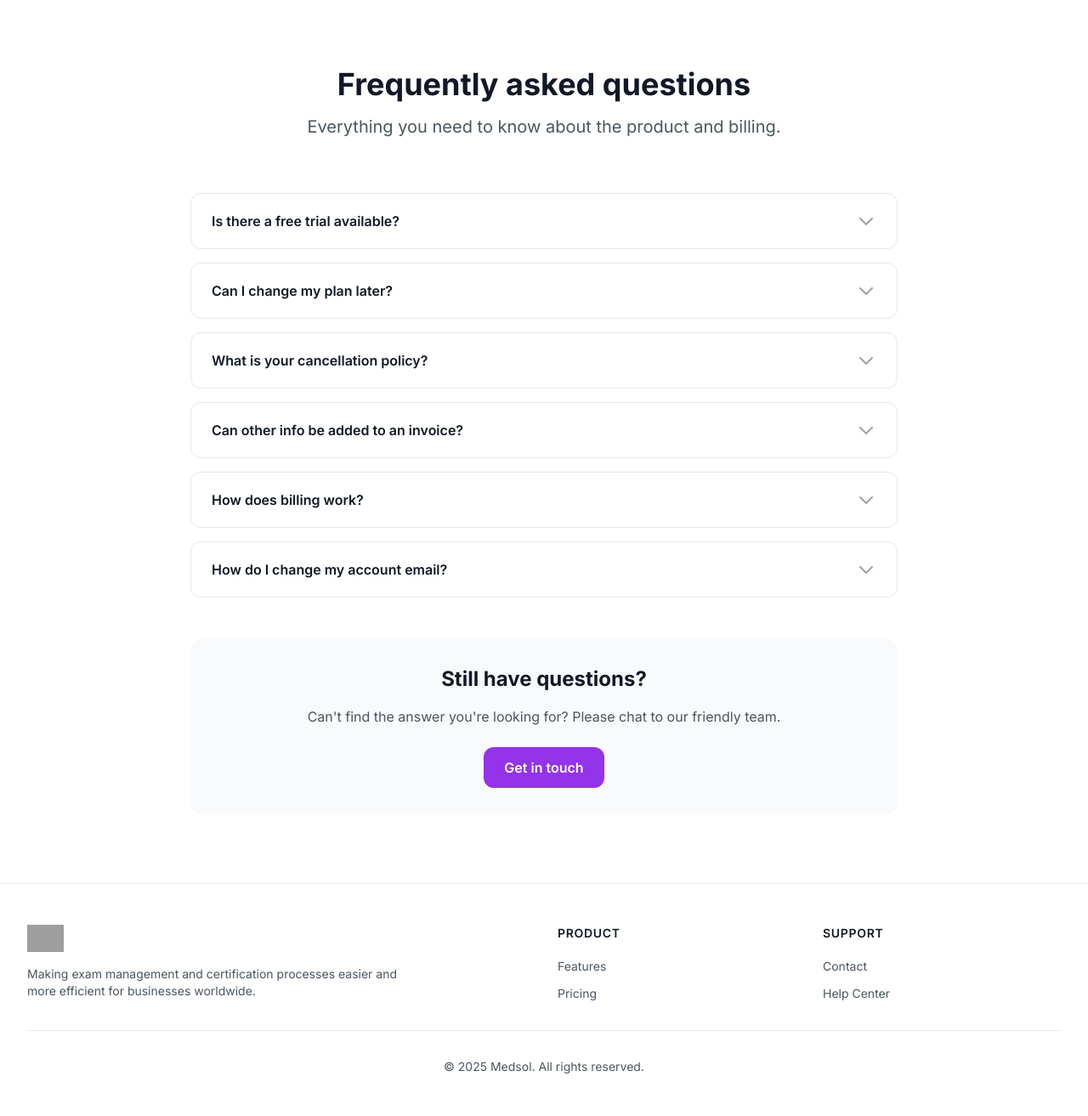
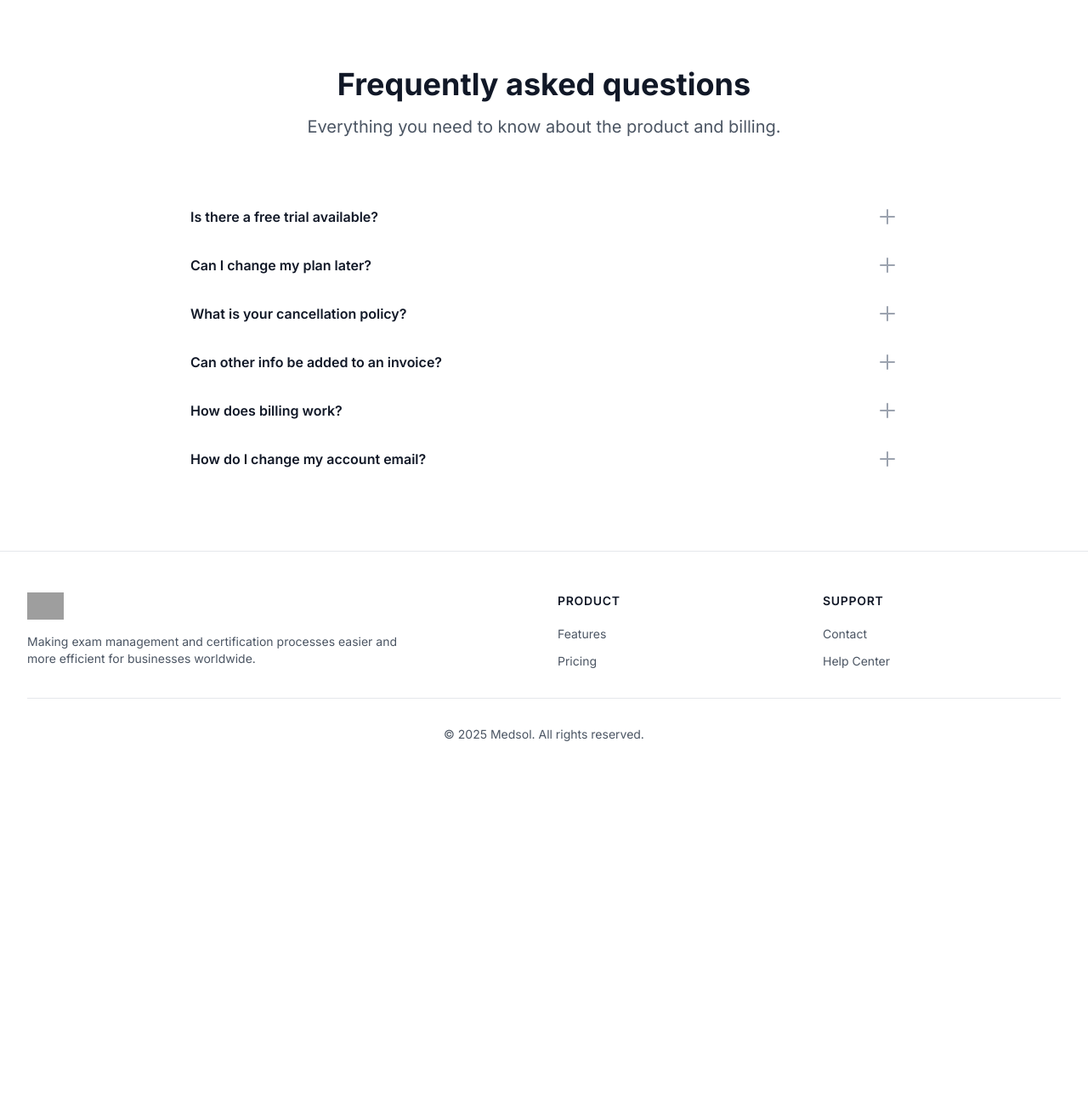
Before and after one commit to beingscorpion/Medi-, a Django app: page / in a window 1280 px wide. Shown: the part 3418-4731 px from the top of the page at 85% size. After the commit the page ends 4290 px from the top, so only its background shows below. Run offline with Django 5.2, Linux system fonts and the light colour scheme; style sheets or scripts are compiled from the project's sources; grey boxes are pictures that could not be loaded.

Commit message:
FAQ Done

```diff
--- a/templates/index.html
+++ b/templates/index.html
@@ -324,97 +324,123 @@
             </p>
         </div>
 
-        <div class="space-y-4">
-            <!-- FAQ Item 1 -->
-            <div class="bg-white border border-gray-200 rounded-xl overflow-hidden">
-                <button class="faq-button w-full px-6 py-5 text-left flex items-center justify-between hover:bg-gray-50 transition-colors duration-200" onclick="toggleFAQ(this)">
-                    <span class="font-semibold text-gray-900">Is there a free trial available?</span>
-                    <svg class="faq-icon w-6 h-6 text-gray-400 transform transition-transform duration-200" fill="none" stroke="currentColor" viewBox="0 0 24 24">
-                        <path stroke-linecap="round" stroke-linejoin="round" stroke-width="2" d="M19 9l-7 7-7-7"></path>
+    <!-- FAQ List -->
+    <div class="divide-y divide-transparent">
+
+      <!-- Item 1 -->
+      <div class="py-4">
+        <button onclick="toggleFAQ(this)"
+          class="w-full flex justify-between items-center text-left">
+          <span class="text-gray-900 font-semibold">Is there a free trial available?</span>
+          <svg class="w-6 h-6 text-gray-400 transition-transform duration-200"
+            fill="none" stroke="currentColor" viewBox="0 0 24 24">
+            <path stroke-linecap="round" stroke-linejoin="round" stroke-width="2"
+              d="M12 4v16m8-8H4" />
           </svg>
         </button>
-                <div class="faq-content px-6 pb-5 text-gray-600 hidden">
-                    <p>Yes, you can try us for free for 30 days. If you want, we'll provide you with a free, personalized 30-minute onboarding call to get you up and running as soon as possible.</p>
+        <div class="mt-3 text-gray-600 hidden">
+          Yes, you can try us free for 30 days. If you want, we’ll also provide a free, personalized 30-minute onboarding call.
         </div>
       </div>
 
-            <!-- FAQ Item 2 -->
-            <div class="bg-white border border-gray-200 rounded-xl overflow-hidden">
-                <button class="faq-button w-full px-6 py-5 text-left flex items-center justify-between hover:bg-gray-50 transition-colors duration-200" onclick="toggleFAQ(this)">
-                    <span class="font-semibold text-gray-900">Can I change my plan later?</span>
-                    <svg class="faq-icon w-6 h-6 text-gray-400 transform transition-transform duration-200" fill="none" stroke="currentColor" viewBox="0 0 24 24">
-                        <path stroke-linecap="round" stroke-linejoin="round" stroke-width="2" d="M19 9l-7 7-7-7"></path>
+      <!-- Item 2 -->
+      <div class="py-4">
+        <button onclick="toggleFAQ(this)"
+          class="w-full flex justify-between items-center text-left">
+          <span class="text-gray-900 font-semibold">Can I change my plan later?</span>
+          <svg class="w-6 h-6 text-gray-400 transition-transform duration-200"
+            fill="none" stroke="currentColor" viewBox="0 0 24 24">
+            <path stroke-linecap="round" stroke-linejoin="round" stroke-width="2"
+              d="M12 4v16m8-8H4" />
           </svg>
         </button>
-                <div class="faq-content px-6 pb-5 text-gray-600 hidden">
-                    <p>Of course. Our pricing scales with your organization. You can upgrade or downgrade your plan at any time from your account settings. Changes will be prorated automatically.</p>
+        <div class="mt-3 text-gray-600 hidden">
+          Of course. You can upgrade or downgrade your plan anytime from your account settings. Changes will be prorated automatically.
         </div>
       </div>
 
-            <!-- FAQ Item 3 -->
-            <div class="bg-white border border-gray-200 rounded-xl overflow-hidden">
-                <button class="faq-button w-full px-6 py-5 text-left flex items-center justify-between hover:bg-gray-50 transition-colors duration-200" onclick="toggleFAQ(this)">
-                    <span class="font-semibold text-gray-900">What is your cancellation policy?</span>
-                    <svg class="faq-icon w-6 h-6 text-gray-400 transform transition-transform duration-200" fill="none" stroke="currentColor" viewBox="0 0 24 24">
-                        <path stroke-linecap="round" stroke-linejoin="round" stroke-width="2" d="M19 9l-7 7-7-7"></path>
+      <!-- Item 3 -->
+      <div class="py-4">
+        <button onclick="toggleFAQ(this)"
+          class="w-full flex justify-between items-center text-left">
+          <span class="text-gray-900 font-semibold">What is your cancellation policy?</span>
+          <svg class="w-6 h-6 text-gray-400 transition-transform duration-200"
+            fill="none" stroke="currentColor" viewBox="0 0 24 24">
+            <path stroke-linecap="round" stroke-linejoin="round" stroke-width="2"
+              d="M12 4v16m8-8H4" />
           </svg>
         </button>
-                <div class="faq-content px-6 pb-5 text-gray-600 hidden">
-                    <p>You can cancel your subscription at any time. There are no cancellation fees or long-term contracts. Your account will remain active until the end of your current billing period.</p>
+        <div class="mt-3 text-gray-600 hidden">
+          You can cancel anytime. No cancellation fees or long-term contracts — your account stays active until the end of your billing period.
         </div>
       </div>
 
-            <!-- FAQ Item 4 -->
-            <div class="bg-white border border-gray-200 rounded-xl overflow-hidden">
-                <button class="faq-button w-full px-6 py-5 text-left flex items-center justify-between hover:bg-gray-50 transition-colors duration-200" onclick="toggleFAQ(this)">
-                    <span class="font-semibold text-gray-900">Can other info be added to an invoice?</span>
-                    <svg class="faq-icon w-6 h-6 text-gray-400 transform transition-transform duration-200" fill="none" stroke="currentColor" viewBox="0 0 24 24">
-                        <path stroke-linecap="round" stroke-linejoin="round" stroke-width="2" d="M19 9l-7 7-7-7"></path>
+      <!-- Item 4 -->
+      <div class="py-4">
+        <button onclick="toggleFAQ(this)"
+          class="w-full flex justify-between items-center text-left">
+          <span class="text-gray-900 font-semibold">Can other info be added to an invoice?</span>
+          <svg class="w-6 h-6 text-gray-400 transition-transform duration-200"
+            fill="none" stroke="currentColor" viewBox="0 0 24 24">
+            <path stroke-linecap="round" stroke-linejoin="round" stroke-width="2"
+              d="M12 4v16m8-8H4" />
           </svg>
         </button>
-                <div class="faq-content px-6 pb-5 text-gray-600 hidden">
-                    <p>Yes, you can add additional information to your invoices such as purchase order numbers, billing addresses, and tax information. This can be configured in your account settings.</p>
+        <div class="mt-3 text-gray-600 hidden">
+          Yes, you can add purchase order numbers, billing addresses, or tax information in your account settings.
         </div>
       </div>
 
-            <!-- FAQ Item 5 -->
-            <div class="bg-white border border-gray-200 rounded-xl overflow-hidden">
-                <button class="faq-button w-full px-6 py-5 text-left flex items-center justify-between hover:bg-gray-50 transition-colors duration-200" onclick="toggleFAQ(this)">
-                    <span class="font-semibold text-gray-900">How does billing work?</span>
-                    <svg class="faq-icon w-6 h-6 text-gray-400 transform transition-transform duration-200" fill="none" stroke="currentColor" viewBox="0 0 24 24">
-                        <path stroke-linecap="round" stroke-linejoin="round" stroke-width="2" d="M19 9l-7 7-7-7"></path>
+      <!-- Item 5 -->
+      <div class="py-4">
+        <button onclick="toggleFAQ(this)"
+          class="w-full flex justify-between items-center text-left">
+          <span class="text-gray-900 font-semibold">How does billing work?</span>
+          <svg class="w-6 h-6 text-gray-400 transition-transform duration-200"
+            fill="none" stroke="currentColor" viewBox="0 0 24 24">
+            <path stroke-linecap="round" stroke-linejoin="round" stroke-width="2"
+              d="M12 4v16m8-8H4" />
           </svg>
         </button>
-                <div class="faq-content px-6 pb-5 text-gray-600 hidden">
-                    <p>Plans are per workspace, not per account. You can upgrade one workspace, and still have any number of free workspaces. We accept all major credit cards and PayPal for payment.</p>
+        <div class="mt-3 text-gray-600 hidden">
+          Plans are billed per workspace. We accept all major credit cards and PayPal. Billing recurs monthly unless canceled.
         </div>
       </div>
 
-            <!-- FAQ Item 6 -->
-            <div class="bg-white border border-gray-200 rounded-xl overflow-hidden">
-                <button class="faq-button w-full px-6 py-5 text-left flex items-center justify-between hover:bg-gray-50 transition-colors duration-200" onclick="toggleFAQ(this)">
-                    <span class="font-semibold text-gray-900">How do I change my account email?</span>
-                    <svg class="faq-icon w-6 h-6 text-gray-400 transform transition-transform duration-200" fill="none" stroke="currentColor" viewBox="0 0 24 24">
-                        <path stroke-linecap="round" stroke-linejoin="round" stroke-width="2" d="M19 9l-7 7-7-7"></path>
+      <!-- Item 6 -->
+      <div class="py-4">
+        <button onclick="toggleFAQ(this)"
+          class="w-full flex justify-between items-center text-left">
+          <span class="text-gray-900 font-semibold">How do I change my account email?</span>
+          <svg class="w-6 h-6 text-gray-400 transition-transform duration-200"
+            fill="none" stroke="currentColor" viewBox="0 0 24 24">
+            <path stroke-linecap="round" stroke-linejoin="round" stroke-width="2"
+              d="M12 4v16m8-8H4" />
           </svg>
         </button>
-                <div class="faq-content px-6 pb-5 text-gray-600 hidden">
-                    <p>You can change your account email in the account settings section. For security reasons, we'll send a confirmation email to both your old and new email addresses to verify the change.</p>
-                </div>
+        <div class="mt-3 text-gray-600 hidden">
+          You can change your email in account settings. A confirmation email will be sent to both your old and new addresses.
         </div>
       </div>
 
-        <div class="text-center mt-12">
-            <div class="bg-gray-50 rounded-2xl p-8">
-                <h3 class="text-2xl font-bold text-gray-900 mb-4">Still have questions?</h3>
-                <p class="text-gray-600 mb-6">Can't find the answer you're looking for? Please chat to our friendly team.</p>
-                <button class="bg-purple-600 hover:bg-purple-700 text-white px-6 py-3 rounded-xl font-semibold transition-colors duration-200">
-                    Get in touch
-                </button>
-            </div>
     </div>
   </div>
 </section>
+
+{% comment %} <script>
+function toggleFAQ(btn) {
+  const content = btn.nextElementSibling;
+  const circle = btn.querySelector(".faq-circle");
+
+  content.classList.toggle("hidden");
+
+  if (content.classList.contains("hidden")) {
+    circle.textContent = "+";
+  } else {
+    circle.textContent = "−"; // minus symbol
+  }
+}
+</script> {% endcomment %}
 {% endblock %}
 
 {% comment %} {% extends "base.html" %}
```
Lines whose indentation alone changed are shown as unchanged.
